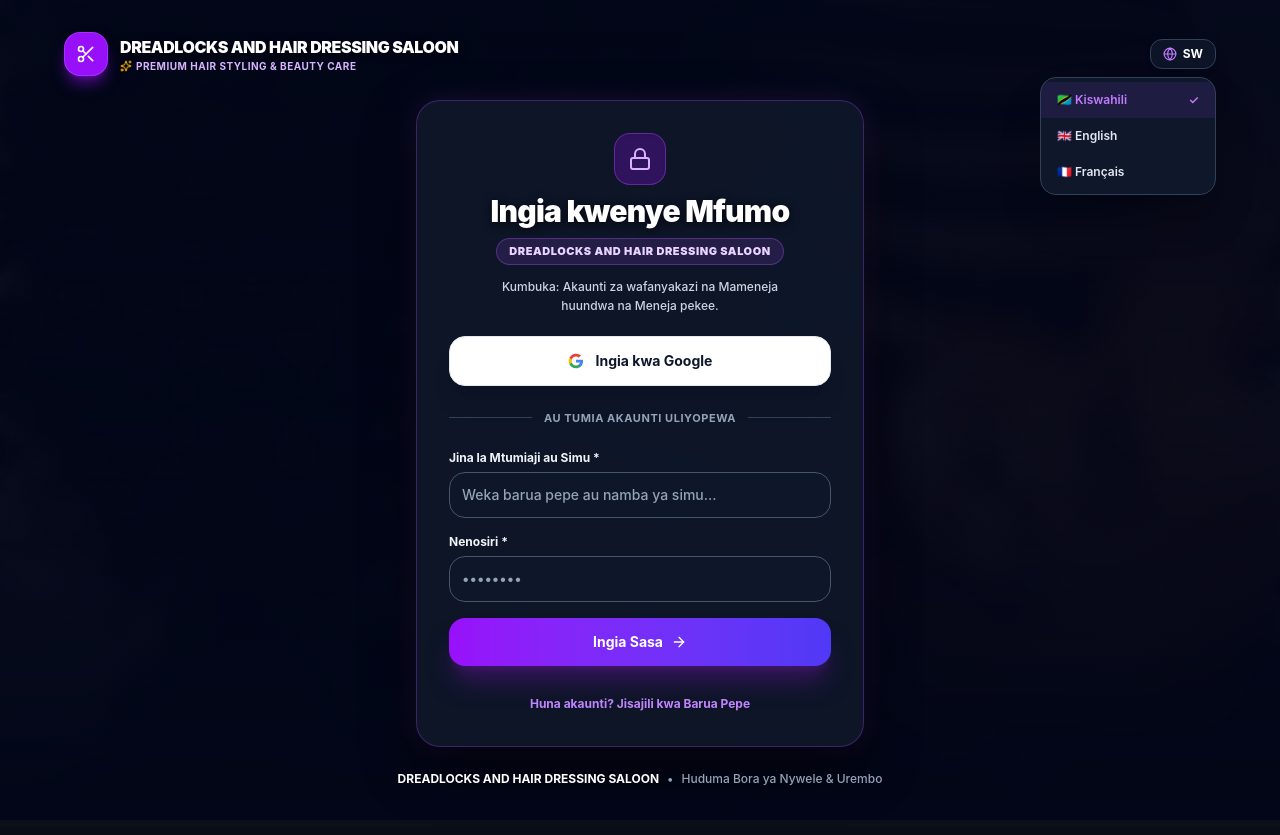
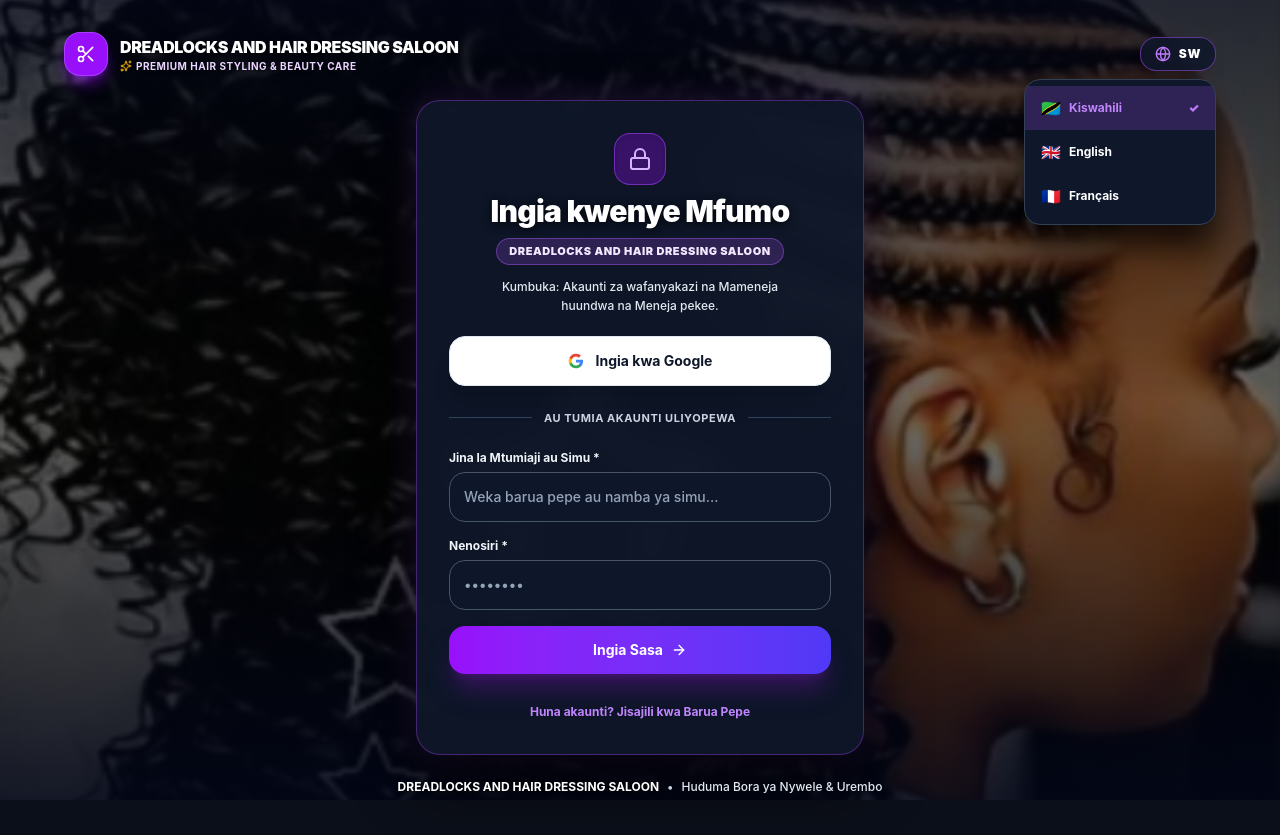
Before and after one commit to kalonda/saloondreadlock, a React (Vite) app: page / in a window 1280 px wide. Both pictures are taken after a click on the button "SW". Built offline with nearby package versions, Linux system fonts and the light colour scheme; no server answers; the database is empty; a web font is replaced by a local one.

Commit message:
Fix login background image visibility with softened overlay and enhance language dropdown contrast

```diff
--- a/src/components/common/LoginScreen.tsx
+++ b/src/components/common/LoginScreen.tsx
@@ -7,10 +7,10 @@
   Scissors,
   Globe,
   ArrowRight,
-  Sparkles,
-  ShieldCheck
+  Sparkles
 } from 'lucide-react';
 import { ensureManagerRegisteredInSupabase } from '../../lib/supabaseClient';
+import loginBgImage from '../../assets/login-bg.png';
 
 interface LoginScreenProps {
   onLoginSuccess: (user: User) => void;
@@ -225,33 +225,33 @@
   return (
     <div className="login-dark-surface relative min-h-screen w-full flex flex-col justify-between p-4 sm:p-6 lg:p-8 font-sans overflow-x-hidden select-none">
 
-      {/* Background Salon Hero Image with Dark Radial & Linear Overlay */}
+      {/* Background Salon Hero Image with Soft, Elegant Overlay */}
       <div
-        className="fixed inset-0 z-0 bg-cover bg-center bg-no-repeat transition-transform duration-1000 scale-105"
-        style={{ backgroundImage: `url('/login-bg.png')` }}
+        className="fixed inset-0 z-0 bg-cover bg-center bg-no-repeat transition-transform duration-1000 scale-100"
+        style={{ backgroundImage: `url(${loginBgImage})` }}
       >
-        {/* Dark Vignette Overlay for maximum contrast */}
-        <div className="absolute inset-0 bg-slate-950/85 backdrop-blur-md"></div>
-        <div className="absolute inset-0 bg-gradient-to-t from-slate-950 via-slate-950/70 to-slate-950/90"></div>
+        {/* Soft, visible overlay so the photo details are crisp and clear */}
+        <div className="absolute inset-0 bg-black/40"></div>
+        <div className="absolute inset-0 bg-gradient-to-t from-slate-950/85 via-black/25 to-slate-950/70"></div>
       </div>
 
       {/* Top Header Bar */}
       <div className="relative z-10 max-w-6xl w-full mx-auto flex items-center justify-between">
         {/* Brand Logo */}
         <div className="flex items-center space-x-3">
-          <div className="w-11 h-11 rounded-2xl bg-purple-600 flex items-center justify-center text-white shadow-lg shadow-purple-600/50 border border-purple-400/30">
+          <div className="w-11 h-11 rounded-2xl bg-purple-600 flex items-center justify-center text-white shadow-lg shadow-purple-600/50 border border-purple-400/40">
             <Scissors className="w-5 h-5 text-white" />
           </div>
           <div>
             <h1
               className="font-black text-sm sm:text-base tracking-tight uppercase"
-              style={{ color: '#ffffff', textShadow: '0 2px 8px rgba(0,0,0,0.8)' }}
+              style={{ color: '#ffffff', textShadow: '0 2px 8px rgba(0,0,0,0.9)' }}
             >
               DREADLOCKS AND HAIR DRESSING SALOON
             </h1>
             <p
               className="text-[10px] font-bold uppercase tracking-wider flex items-center space-x-1"
-              style={{ color: '#d8b4fe' }}
+              style={{ color: '#e9d5ff', textShadow: '0 1px 4px rgba(0,0,0,0.8)' }}
             >
               <Sparkles className="w-3 h-3 text-amber-400 inline" />
               <span>Premium Hair Styling & Beauty Care</span>
@@ -264,41 +264,73 @@
           <button
             type="button"
             onClick={() => setLangMenuOpen(!langMenuOpen)}
-            className="flex items-center space-x-1.5 px-3 py-1.5 rounded-xl bg-slate-900/90 border border-slate-700 text-xs font-bold hover:bg-slate-800 transition-colors cursor-pointer shadow-md"
-            style={{ color: '#ffffff' }}
+            className="flex items-center space-x-2 px-3.5 py-2 rounded-2xl border text-xs font-bold transition-all cursor-pointer shadow-lg active:scale-95"
+            style={{
+              backgroundColor: 'rgba(15, 23, 42, 0.85)',
+              borderColor: 'rgba(168, 85, 247, 0.5)',
+              color: '#ffffff',
+              backdropFilter: 'blur(8px)'
+            }}
           >
-            <Globe className="w-3.5 h-3.5 text-purple-400" />
-            <span className="uppercase font-bold">{lang}</span>
+            <Globe className="w-4 h-4 text-purple-400" />
+            <span className="uppercase font-black tracking-wider" style={{ color: '#ffffff' }}>{lang}</span>
           </button>
 
           {langMenuOpen && (
-            <div className="absolute right-0 mt-2 w-44 rounded-2xl bg-slate-900 border border-slate-700 shadow-2xl py-1 z-50 overflow-hidden">
+            <div
+              className="absolute right-0 mt-2 w-48 rounded-2xl border shadow-2xl py-1.5 z-50 overflow-hidden"
+              style={{
+                backgroundColor: '#0f172a',
+                borderColor: '#334155',
+                boxShadow: '0 20px 30px rgba(0, 0, 0, 0.7)'
+              }}
+            >
               <button
+                type="button"
                 onClick={() => { setLanguage('sw'); setLangMenuOpen(false); }}
-                className={`w-full text-left px-4 py-2.5 text-xs font-semibold flex items-center justify-between hover:bg-slate-800 ${
-                  lang === 'sw' ? 'text-purple-400 font-bold bg-purple-500/10' : 'text-slate-200'
-                }`}
+                className="w-full text-left px-4 py-2.5 text-xs font-bold flex items-center justify-between hover:bg-slate-800 transition-colors cursor-pointer"
+                style={{
+                  color: lang === 'sw' ? '#c084fc' : '#ffffff',
+                  backgroundColor: lang === 'sw' ? 'rgba(168, 85, 247, 0.2)' : 'transparent'
+                }}
               >
-                <span>🇹🇿 Kiswahili</span>
-                {lang === 'sw' && <span>✓</span>}
+                <span className="flex items-center space-x-2">
+                  <span className="text-base">🇹🇿</span>
+                  <span style={{ color: lang === 'sw' ? '#c084fc' : '#ffffff' }}>Kiswahili</span>
+                </span>
+                {lang === 'sw' && <span className="text-purple-400 font-black">✓</span>}
               </button>
+
               <button
+                type="button"
                 onClick={() => { setLanguage('en'); setLangMenuOpen(false); }}
-                className={`w-full text-left px-4 py-2.5 text-xs font-semibold flex items-center justify-between hover:bg-slate-800 ${
-                  lang === 'en' ? 'text-purple-400 font-bold bg-purple-500/10' : 'text-slate-200'
-                }`}
+                className="w-full text-left px-4 py-2.5 text-xs font-bold flex items-center justify-between hover:bg-slate-800 transition-colors cursor-pointer"
+                style={{
+                  color: lang === 'en' ? '#c084fc' : '#ffffff',
+                  backgroundColor: lang === 'en' ? 'rgba(168, 85, 247, 0.2)' : 'transparent'
+                }}
               >
-                <span>🇬🇧 English</span>
-                {lang === 'en' && <span>✓</span>}
+                <span className="flex items-center space-x-2">
+                  <span className="text-base">🇬🇧</span>
+                  <span style={{ color: lang === 'en' ? '#c084fc' : '#ffffff' }}>English</span>
+                </span>
+                {lang === 'en' && <span className="text-purple-400 font-black">✓</span>}
               </button>
+
               <button
+                type="button"
                 onClick={() => { setLanguage('fr'); setLangMenuOpen(false); }}
-                className={`w-full text-left px-4 py-2.5 text-xs font-semibold flex items-center justify-between hover:bg-slate-800 ${
-                  lang === 'fr' ? 'text-purple-400 font-bold bg-purple-500/10' : 'text-slate-200'
-                }`}
+                className="w-full text-left px-4 py-2.5 text-xs font-bold flex items-center justify-between hover:bg-slate-800 transition-colors cursor-pointer"
+                style={{
+                  color: lang === 'fr' ? '#c084fc' : '#ffffff',
+                  backgroundColor: lang === 'fr' ? 'rgba(168, 85, 247, 0.2)' : 'transparent'
+                }}
               >
-                <span>🇫🇷 Français</span>
-                {lang === 'fr' && <span>✓</span>}
+                <span className="flex items-center space-x-2">
+                  <span className="text-base">🇫🇷</span>
+                  <span style={{ color: lang === 'fr' ? '#c084fc' : '#ffffff' }}>Français</span>
+                </span>
+                {lang === 'fr' && <span className="text-purple-400 font-black">✓</span>}
               </button>
             </div>
           )}
@@ -306,24 +338,24 @@
       </div>
 
       {/* Main Center Login Glass Card */}
-      <div className="relative z-10 w-full max-w-md mx-auto my-auto py-6">
+      <div className="relative z-10 w-full max-w-md mx-auto my-auto py-4 sm:py-6">
         <div
-          className="rounded-3xl border border-purple-500/30 shadow-2xl p-6 sm:p-8 space-y-5"
+          className="rounded-3xl border border-purple-500/35 shadow-2xl p-6 sm:p-8 space-y-5"
           style={{
             backgroundColor: 'rgba(15, 23, 42, 0.92)',
-            backdropFilter: 'blur(20px)',
-            boxShadow: '0 20px 50px rgba(0, 0, 0, 0.7), 0 0 30px rgba(168, 85, 247, 0.15)'
+            backdropFilter: 'blur(16px)',
+            boxShadow: '0 25px 60px rgba(0, 0, 0, 0.75), 0 0 35px rgba(168, 85, 247, 0.2)'
           }}
         >
           {/* Top Lock Icon & Headings */}
           <div className="text-center space-y-2">
-            <div className="w-13 h-13 rounded-2xl bg-purple-600/25 border border-purple-500/40 text-purple-300 flex items-center justify-center mx-auto shadow-inner">
+            <div className="w-13 h-13 rounded-2xl bg-purple-600/30 border border-purple-500/50 text-purple-300 flex items-center justify-center mx-auto shadow-inner">
               <Lock className="w-6 h-6 text-purple-300" />
             </div>
 
             <h2
               className="text-2xl sm:text-3xl font-black tracking-tight"
-              style={{ color: '#ffffff', textShadow: '0 2px 10px rgba(0,0,0,0.7)' }}
+              style={{ color: '#ffffff', textShadow: '0 2px 10px rgba(0,0,0,0.8)' }}
             >
               {isSignUpMode ? (lang === 'sw' ? 'Fungua Akaunti Mpya' : 'Create Account') : t.auth.signIn}
             </h2>
@@ -332,9 +364,9 @@
               <span
                 className="inline-block px-3 py-1 rounded-full text-[11px] font-black uppercase tracking-wider border"
                 style={{
-                  backgroundColor: 'rgba(168, 85, 247, 0.15)',
-                  borderColor: 'rgba(168, 85, 247, 0.35)',
-                  color: '#e9d5ff'
+                  backgroundColor: 'rgba(168, 85, 247, 0.2)',
+                  borderColor: 'rgba(168, 85, 247, 0.45)',
+                  color: '#f3e8ff'
                 }}
               >
                 DREADLOCKS AND HAIR DRESSING SALOON
@@ -343,7 +375,7 @@
 
             <p
               className="text-xs max-w-xs mx-auto pt-1 font-medium leading-relaxed"
-              style={{ color: '#cbd5e1' }}
+              style={{ color: '#e2e8f0' }}
             >
               {t.auth.staffNotice}
             </p>
@@ -355,7 +387,7 @@
             onClick={handleGoogleSignIn}
             disabled={isGoogleLoading}
             className="w-full py-3.5 px-4 rounded-2xl bg-white hover:bg-slate-100 font-bold text-xs sm:text-sm flex items-center justify-center space-x-3 shadow-xl transition-all active:scale-98 cursor-pointer border border-slate-200"
-            style={{ color: '#0f172a' }}
+            style={{ color: '#0f172a', backgroundColor: '#ffffff' }}
           >
             <svg className="w-4 h-4 shrink-0" viewBox="0 0 24 24">
               <path fill="#4285F4" d="M22.56 12.25c0-.78-.07-1.53-.2-2.25H12v4.26h5.92c-.26 1.37-1.04 2.53-2.21 3.31v2.77h3.57c2.08-1.92 3.28-4.74 3.28-8.09z"/>
@@ -373,7 +405,7 @@
             <div className="flex-grow border-t border-slate-700"></div>
             <span
               className="flex-shrink mx-3 text-[11px] uppercase tracking-wider font-bold"
-              style={{ color: '#94a3b8' }}
+              style={{ color: '#cbd5e1' }}
             >
               {t.auth.orWithCredentials}
             </span>
@@ -400,7 +432,7 @@
                     value={fullName}
                     onChange={(e) => setFullName(e.target.value)}
                     placeholder={lang === 'sw' ? 'mfano: Aisha Ally' : 'e.g. Jane Doe'}
-                    className="w-full p-3 rounded-2xl border text-xs sm:text-sm font-medium focus:outline-none"
+                    className="w-full p-3.5 rounded-2xl border text-xs sm:text-sm font-medium focus:outline-none"
                     style={{
                       backgroundColor: 'rgba(15, 23, 42, 0.95)',
                       color: '#ffffff',
@@ -419,7 +451,7 @@
                     value={phone}
                     onChange={(e) => setPhone(e.target.value)}
                     placeholder="+255 7..."
-                    className="w-full p-3 rounded-2xl border text-xs sm:text-sm font-medium focus:outline-none"
+                    className="w-full p-3.5 rounded-2xl border text-xs sm:text-sm font-medium focus:outline-none"
                     style={{
                       backgroundColor: 'rgba(15, 23, 42, 0.95)',
                       color: '#ffffff',
@@ -440,7 +472,7 @@
                 value={username}
                 onChange={(e) => setUsername(e.target.value)}
                 placeholder={lang === 'sw' ? 'Weka barua pepe au namba ya simu...' : 'Enter email or phone number...'}
-                className="w-full p-3 rounded-2xl border text-xs sm:text-sm font-medium focus:outline-none"
+                className="w-full p-3.5 rounded-2xl border text-xs sm:text-sm font-medium focus:outline-none"
                 style={{
                   backgroundColor: 'rgba(15, 23, 42, 0.95)',
                   color: '#ffffff',
@@ -459,7 +491,7 @@
                 value={password}
                 onChange={(e) => setPassword(e.target.value)}
                 placeholder="••••••••"
-                className="w-full p-3 rounded-2xl border text-xs sm:text-sm font-medium focus:outline-none"
+                className="w-full p-3.5 rounded-2xl border text-xs sm:text-sm font-medium focus:outline-none"
                 style={{
                   backgroundColor: 'rgba(15, 23, 42, 0.95)',
                   color: '#ffffff',
@@ -500,10 +532,14 @@
       </div>
 
       {/* Footer info with Salon Name */}
-      <div className="relative z-10 text-center text-xs font-medium pb-2" style={{ color: '#94a3b8' }}>
-        <span className="font-bold" style={{ color: '#ffffff' }}>DREADLOCKS AND HAIR DRESSING SALOON</span>
+      <div className="relative z-10 text-center text-xs font-medium pb-2" style={{ color: '#cbd5e1' }}>
+        <span className="font-bold" style={{ color: '#ffffff', textShadow: '0 1px 4px rgba(0,0,0,0.8)' }}>
+          DREADLOCKS AND HAIR DRESSING SALOON
+        </span>
         <span className="mx-2">•</span>
-        <span>{lang === 'sw' ? 'Huduma Bora ya Nywele & Urembo' : 'Premium Hair & Beauty Care'}</span>
+        <span style={{ color: '#e2e8f0' }}>
+          {lang === 'sw' ? 'Huduma Bora ya Nywele & Urembo' : 'Premium Hair & Beauty Care'}
+        </span>
       </div>
     </div>
   );
```
